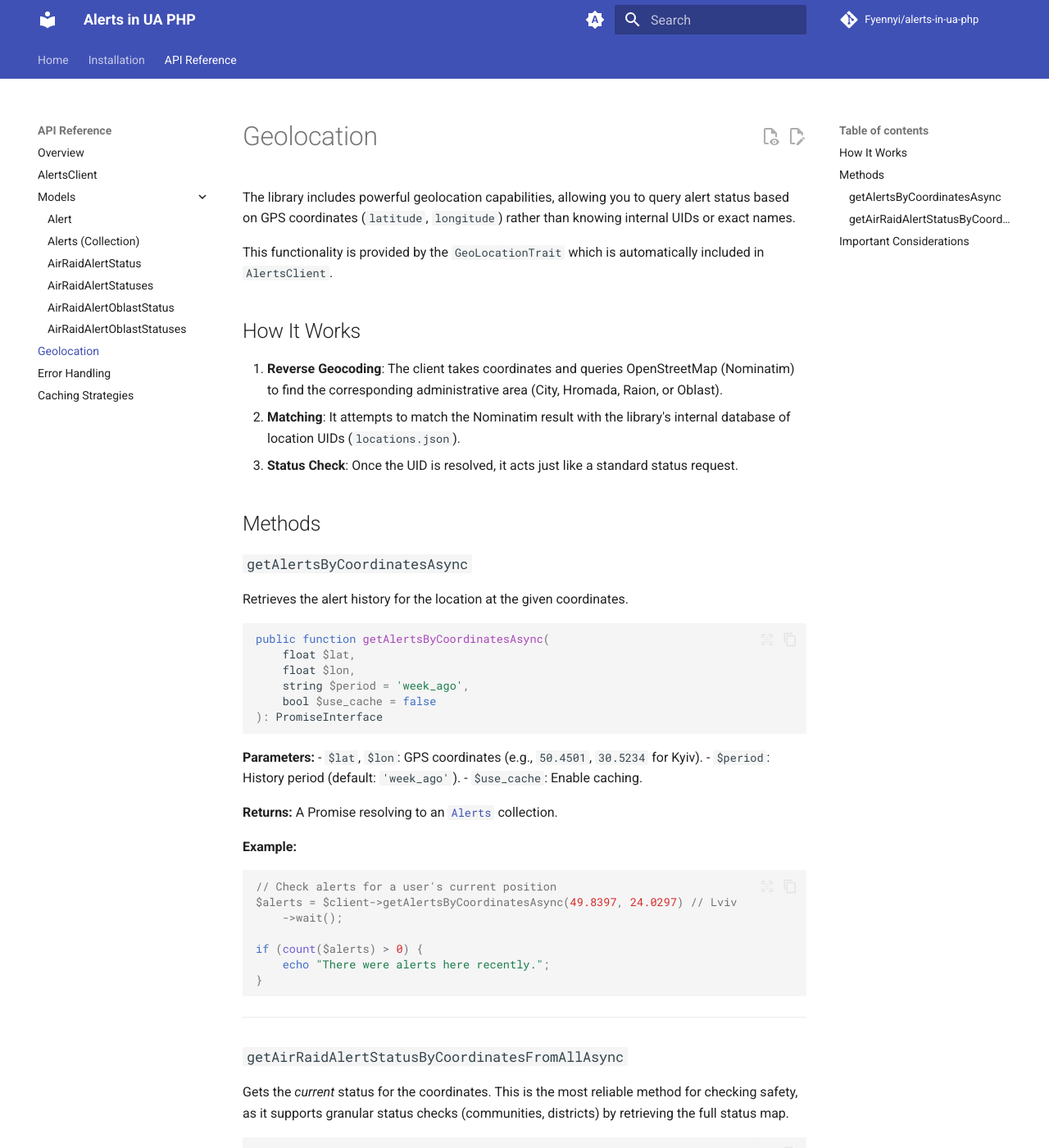
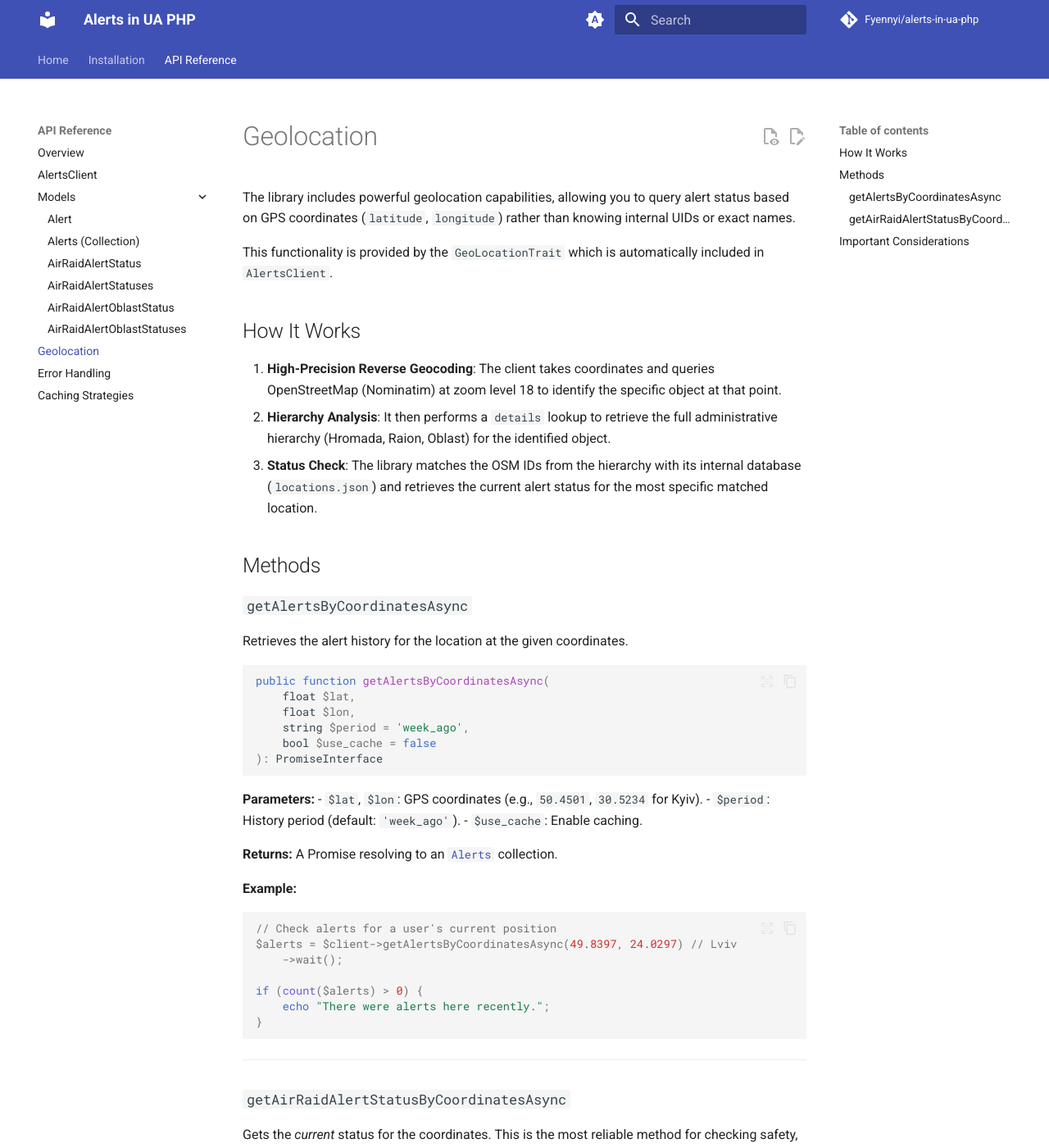
Before and after one commit to Fyennyi/alerts-in-ua-php, an MkDocs documentation site: the page built from docs/methods/geolocation.md, in a window 1280 px wide and 1400 px high. Shown: the whole window at 82% size. Built offline with MkDocs 1.6.1 and Material for MkDocs 9.7.7, drawn with Linux system fonts in a browser that asks for light colours; comment, search, counter and statistics services are not loaded; some of the changed text lies outside the part shown.

Commit message:
docs: Update method name and logic description in geolocation documentation

````diff
--- a/docs/methods/geolocation.md
+++ b/docs/methods/geolocation.md
@@ -6,9 +6,9 @@ This functionality is provided by the `GeoLocationTrait` which is automatically
 
 ## How It Works
 
-1. **Reverse Geocoding**: The client takes coordinates and queries OpenStreetMap (Nominatim) to find the corresponding administrative area (City, Hromada, Raion, or Oblast).
-2. **Matching**: It attempts to match the Nominatim result with the library's internal database of location UIDs (`locations.json`).
-3. **Status Check**: Once the UID is resolved, it acts just like a standard status request.
+1. **High-Precision Reverse Geocoding**: The client takes coordinates and queries OpenStreetMap (Nominatim) at zoom level 18 to identify the specific object at that point.
+2. **Hierarchy Analysis**: It then performs a `details` lookup to retrieve the full administrative hierarchy (Hromada, Raion, Oblast) for the identified object.
+3. **Status Check**: The library matches the OSM IDs from the hierarchy with its internal database (`locations.json`) and retrieves the current alert status for the most specific matched location.
 
 ## Methods
 
@@ -45,12 +45,12 @@ if (count($alerts) > 0) {
 
 ---
 
-### `getAirRaidAlertStatusByCoordinatesFromAllAsync`
+### `getAirRaidAlertStatusByCoordinatesAsync`
 
 Gets the *current* status for the coordinates. This is the most reliable method for checking safety, as it supports granular status checks (communities, districts) by retrieving the full status map.
 
 ```php
-public function getAirRaidAlertStatusByCoordinatesFromAllAsync(
+public function getAirRaidAlertStatusByCoordinatesAsync(
     float $lat,
     float $lon,
     bool $use_cache = false
@@ -61,7 +61,7 @@ public function getAirRaidAlertStatusByCoordinatesFromAllAsync(
 
 **Example:**
 ```php
-$status = $client->getAirRaidAlertStatusByCoordinatesFromAllAsync(48.9226, 24.7111) // Ivano-Frankivsk
+$status = $client->getAirRaidAlertStatusByCoordinatesAsync(48.9226, 24.7111) // Ivano-Frankivsk
     ->wait();
 
 if ($status->isActive()) {
````
